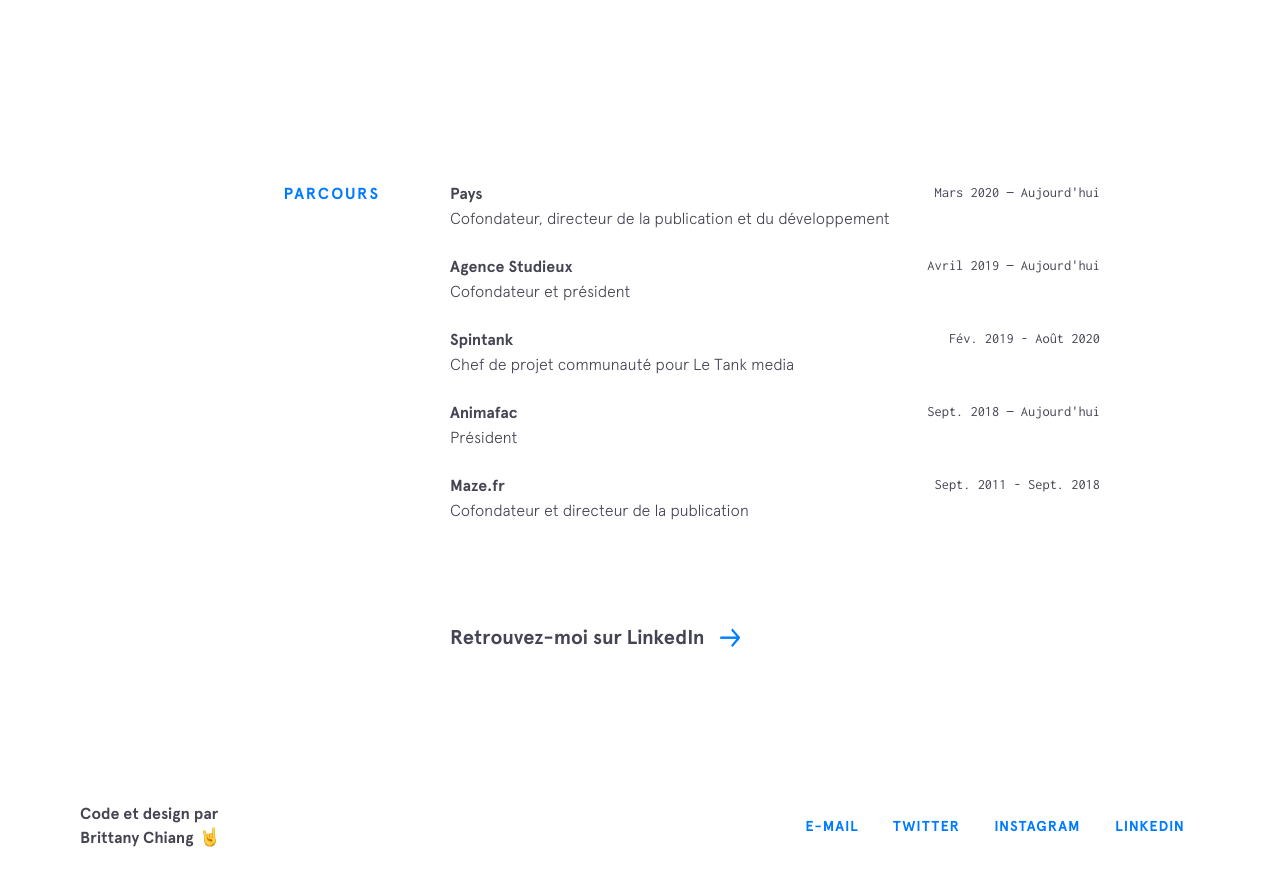
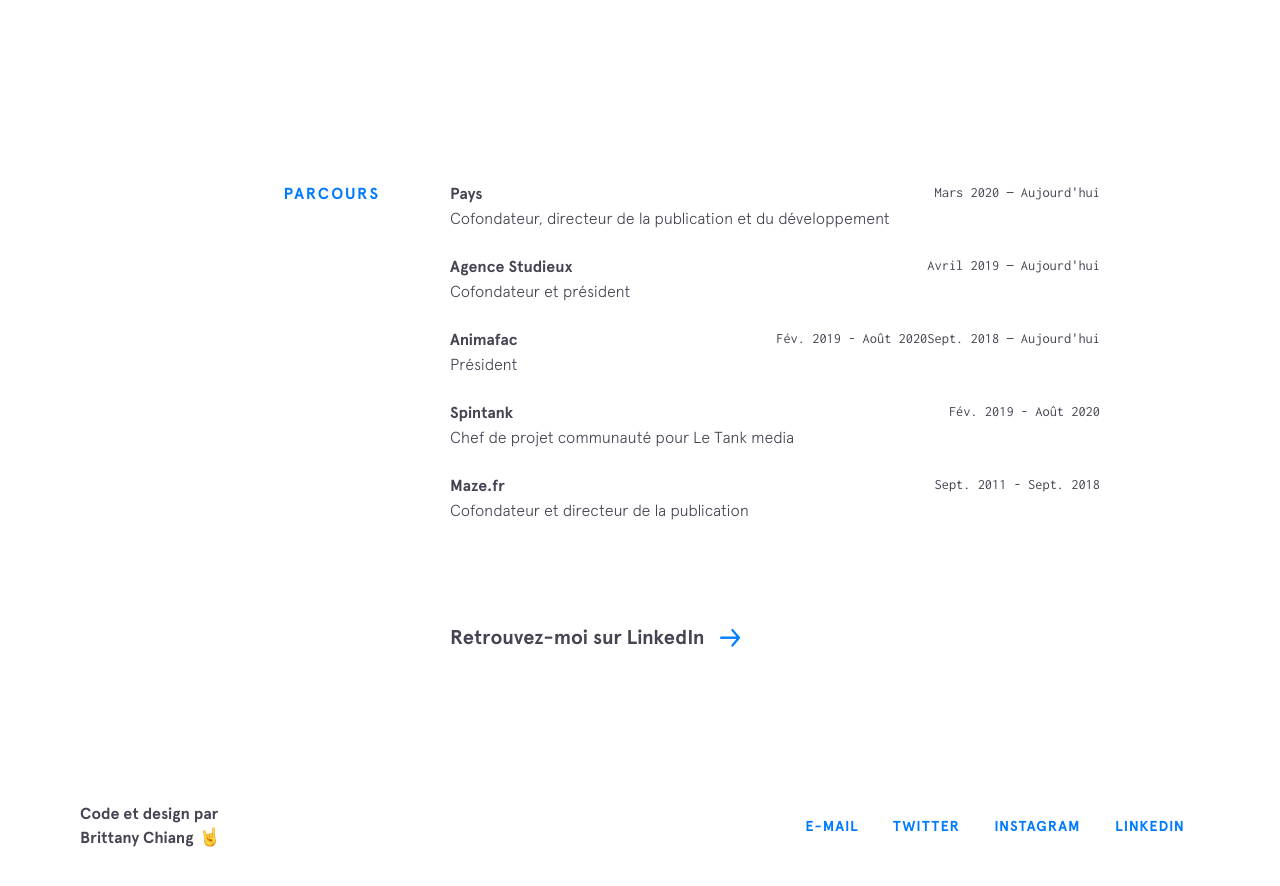
Before and after one commit to bthv1/baptistethevelein.fr, a Jekyll site: the page built from index.html, in a window 1280 px wide and 900 px high, scrolled down 1785 px. Shown: the top 886 px of the window. Built offline with Jekyll 4.4.1, drawn with Linux system fonts in a browser that asks for light colours; nearby versions of some CDN libraries.

Commit message:
Update experience.yml

```diff
--- a/_data/experience.yml
+++ b/_data/experience.yml
@@ -8,16 +8,16 @@
   time: Avril 2019 — Aujourd'hui
   position: Cofondateur et président
 
+- company: Animafac
+  url: https://animafac.net
+  time: Fév. 2019 - Août 2020Sept. 2018 — Aujourd'hui
+  position: Président
+
 - company: Spintank
   url: https://spintank.com
   time: Fév. 2019 - Août 2020
   position: Chef de projet communauté pour Le Tank media
 
-- company: Animafac
-  url: https://animafac.net
-  time: Sept. 2018 — Aujourd'hui
-  position: Président
-
 - company: Maze.fr
   url: https://maze.fr
   time: Sept. 2011 - Sept. 2018
```
